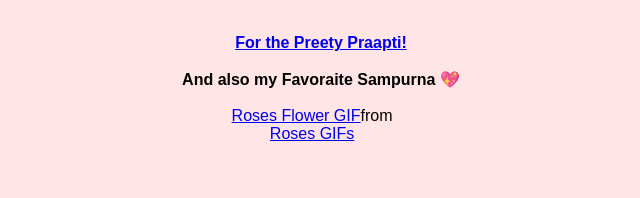
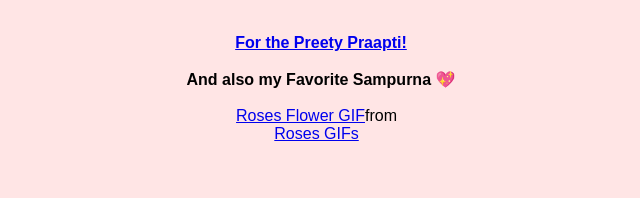
Before and after one commit to LoveDoveCode/penguin, a plain HTML site: page index.html in a window 1280 px wide. Shown: the part 300-498 px from the top of the page, 319-959 px from the left. Drawn offline with Linux system fonts and the light colour scheme; a script that the page names is missing.

Commit message:
Update index.html

```diff
--- a/index.html
+++ b/index.html
@@ -18,7 +18,7 @@
      <div>
         <a href="https://tenor.com/en-GB/view/roses-rose-flower-flowers-for-you-gif-13628887"><h4>For the Preety Praapti! </h4></a>
         <br>
-        <div><h4>And also my Favoraite Sampurna 💖</h4></div>
+        <div><h4>And also my Favorite Sampurna 💖</h4></div>
         <br>
         <div style="padding-left: 30px;">
           <div class="tenor-gif-embed" data-postid="13628887" data-share-method="host" data-aspect-ratio="0.748996" data-width="100%"><a href="https://tenor.com/view/roses-rose-flower-flowers-for-you-gif-13628887">Roses Flower GIF</a>from <a href="https://tenor.com/search/roses-gifs">Roses GIFs</a></div> <script type="text/javascript" async src="https://tenor.com/embed.js"></script>
```
